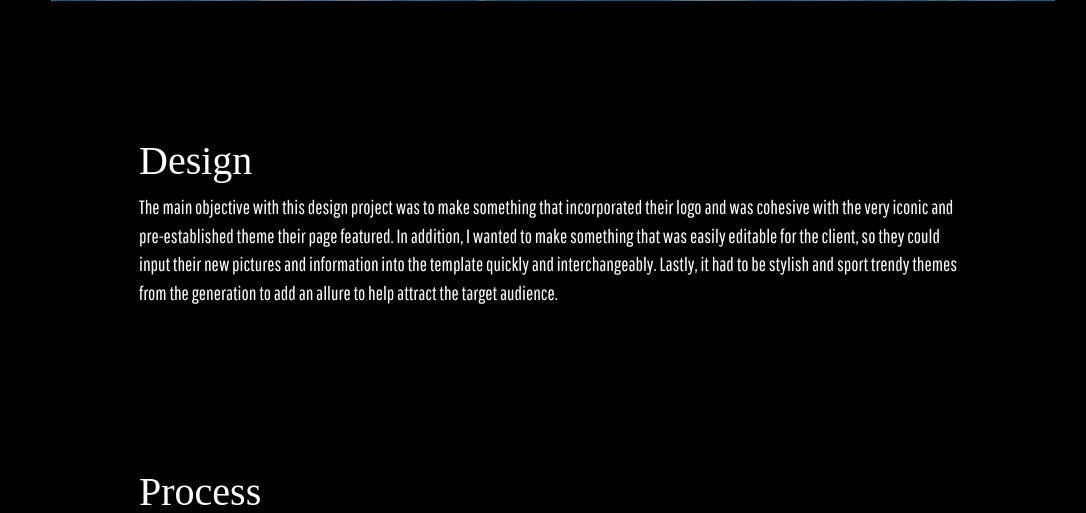
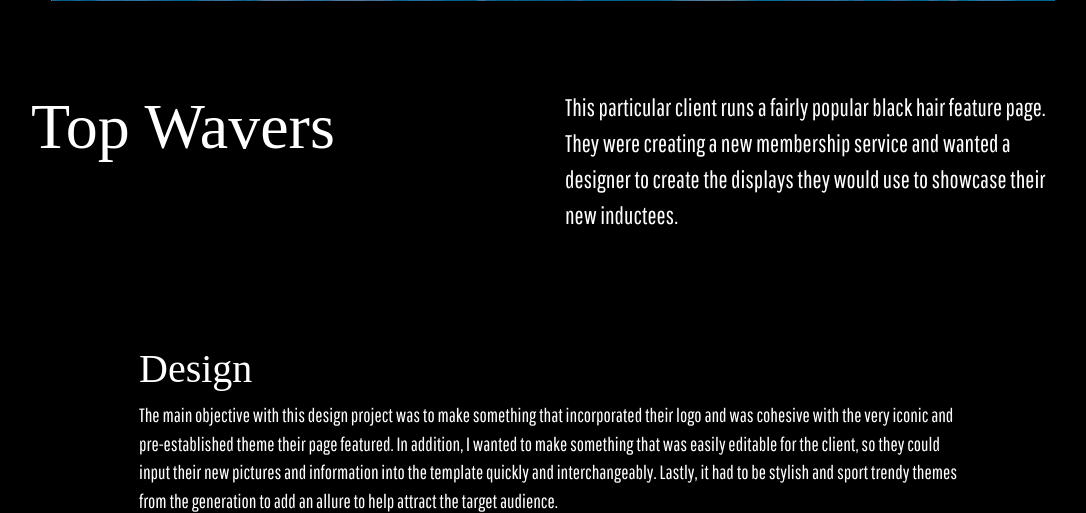
Before and after one commit to mrdavis1028/MyPortfolio2, a Django app: page /gallery/wavers/ in a window 1280 px wide. Shown: the part 3288-3801 px from the top of the page, without its empty margins (87-1173 px from the left). Run offline with Django 4.2, Linux system fonts and the light colour scheme; some web fonts are replaced.

Commit message:
commmented out static file line, added topwaver header which was missing

```diff
--- a/templates/gallery/TopWavers.html
+++ b/templates/gallery/TopWavers.html
@@ -24,7 +24,14 @@
 
     </div>
     <div class="container ps-5 pe-5 p-3" style="background-color: black">
-
+<div class="row pt-5">
+        <div class="col-lg-6 justify-content-lg-center">
+            <h1 id="base-title" style="font-size: 400%">Top Wavers</h1>
+        </div>
+        <div class="col-lg-6 justify-content-center">
+            <p style="font-size: 150%;">This particular client runs a fairly popular black hair feature page. They were creating a new membership service and wanted a designer to create the displays they would use to showcase their new inductees.</p>
+        </div>
+    </div>
         <div class="row m-5 p-5 black">
             <div class="col">
                 <h1>Design</h1>
```
